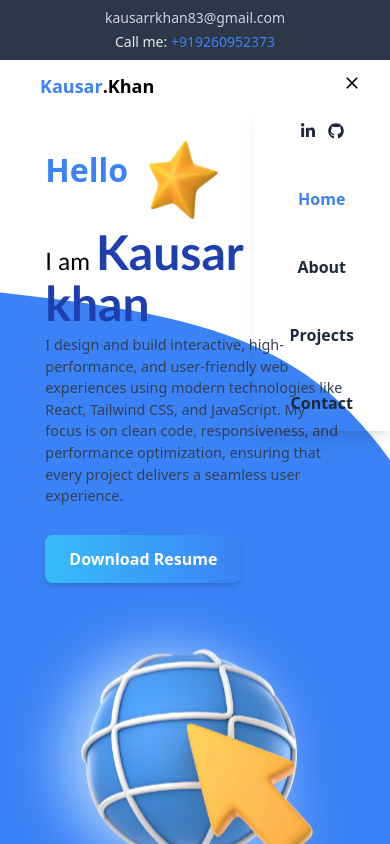
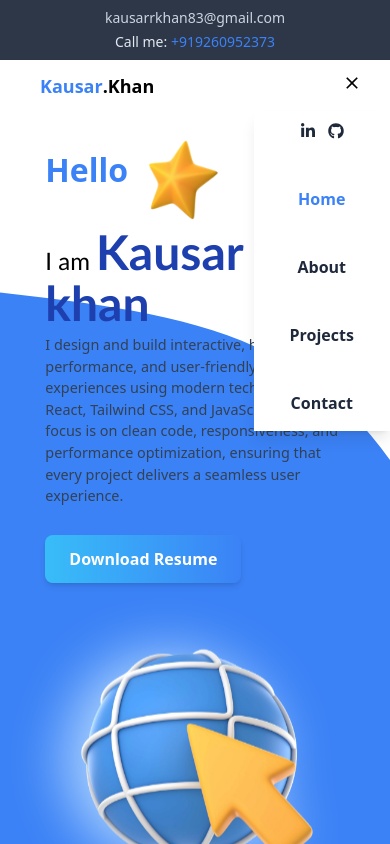
Before and after one commit to KausarKhan-2002/Portfolio, a React (Vite) app: page / in a window 390 px wide. Both pictures are taken after a click on the button 352 px from the left and 82 px from the top of the page. Shown: the top 844 px of the page. Built offline with nearby package versions, Linux system fonts and the light colour scheme; a web font is replaced by a local one.

Commit message:
Fix navbar

```diff
--- a/src/components/header/Navbar.jsx
+++ b/src/components/header/Navbar.jsx
@@ -22,7 +22,7 @@ const Navbar = ({ isToggle }) => {
   return (
     <div
       id="navbar"
-      className={`${isToggle ? "fixed block" : "hidden"} top-[111px] right-0 sm:visible w-[35%] shadow-lg sm:shadow-none sm:w-auto sm:flex sm:items-center sm:static`}
+      className={`${isToggle ? "fixed block" : "hidden"} top-[111px] right-0 sm:visible w-[35%] shadow-lg sm:shadow-none sm:w-auto sm:flex sm:items-center sm:static bg-white`}
     >
       <div className="sm:hidden p-3">
         <SocialLinks color="text-slate-800" linkGap="gap-3" />
--- a/tailwind.config.js
+++ b/tailwind.config.js
@@ -2,9 +2,7 @@
 export default {
   content: ["./index.html", "./src/**/*.{js,ts,jsx,tsx}"],
   theme: {
-    extend: {
-      headerImg: "url('https://img.freepik.com/free-vector/abstract-geometric-wireframe-background_52683-59421.jpg?t=st=1731953791~exp=1731957391~hmac=0aaa0649d224a4c479a8245dbf56c7e27a2d88e54bc0166348795857679a4e14&w=996')",
-    },
+    extend: {},
   },
   plugins: [],
 };
```
Also changed, not shown: src/utils/Hooks/useContactForm.js (line endings or trailing spaces).
